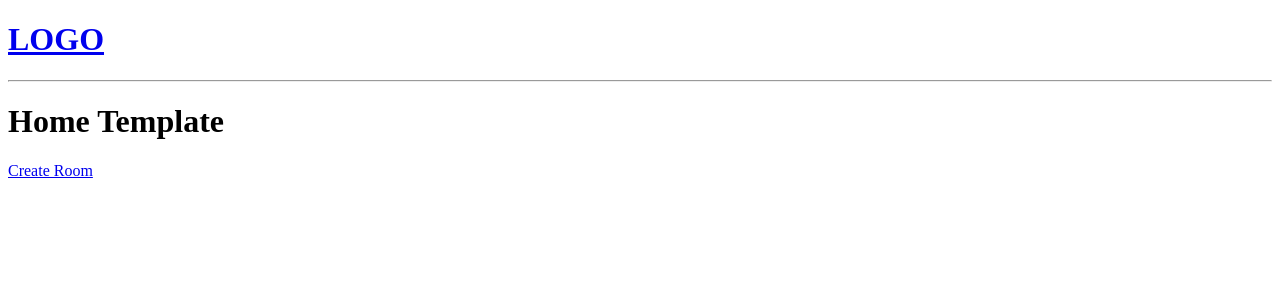
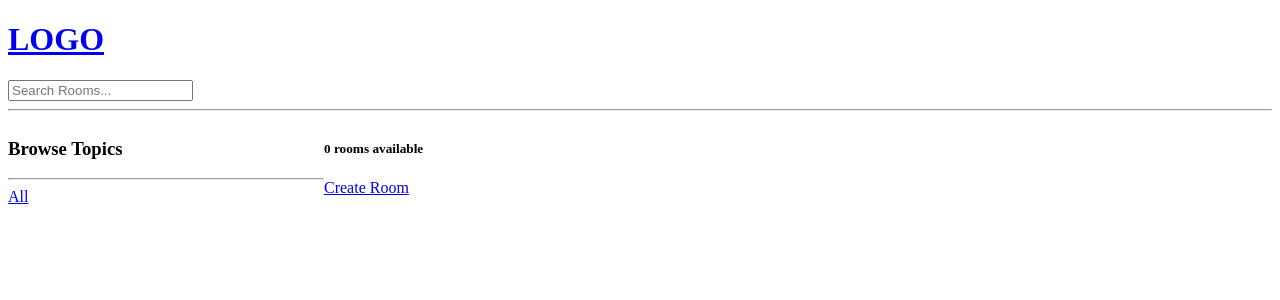
Before and after one commit to joe-mccann-dev/django-tutorial, a Django app: page / in a window 1280 px wide. Shown: the top 300 px of the page. Run offline with Django 4.2, Linux system fonts and the light colour scheme; data that the repository does not hold is empty.

Commit message:
Add search feature.

```diff
--- a/base/templates/base/home.html
+++ b/base/templates/base/home.html
@@ -2,13 +2,34 @@
 
 {% block content %}
 
-<h1>Home Template</h1>
+<style>
+  .home-container {
+    display: grid;
+    grid-template-columns: 1fr 3fr;
+  }
+</style>
 
-<div>
+<div class="home-container">
+  <div>
+    <h3>Browse Topics</h3>
+    <hr>
 
-  <a href="{% url 'create-room' %}">Create Room</a>
+    <div>
+      <a href="{% url 'home' %}">All</a>
+    </div>
+
+    {% for topic in topics %}
+      <div>
+        <a href="{% url 'home' %}?q={{topic.name}}">{{topic.name}}</a>
+      </div>
+    {% endfor %}
+  </div>
+
   <div>
-    {% for room in rooms %}
+    <h5>{{room_count}} rooms available</h5>
+    <a href="{% url 'create-room' %}">Create Room</a>
+    <div>
+      {% for room in rooms %}
       <div>
         <a href="{% url 'update-room' room.id %}">Edit</a>
         <a href="{% url 'delete-room' room.id %}">Delete</a>
@@ -17,7 +38,8 @@
         <small>{{room.topic.name}}</small>
         <hr>
       </div>
-    {% endfor %}
+      {% endfor %}
+    </div>
   </div>
 </div>
 
--- a/base/views.py
+++ b/base/views.py
@@ -1,5 +1,6 @@
 from django.shortcuts import render, redirect
-from .models import Room
+from django.db.models import Q
+from .models import Room, Topic
 from .forms import RoomForm
 
 # Create your views here.
@@ -11,8 +12,15 @@ from .forms import RoomForm
 # ]
 
 def home(request):
-    rooms = Room.objects.all()
-    context = {'rooms': rooms}
+    q = request.GET.get('q') if request.GET.get('q') != None else ''
+    rooms = Room.objects.filter(
+        Q(topic__name__icontains=q) |
+        Q(name__icontains=q) |
+        Q(description__icontains=q)
+        )
+    topics = Topic.objects.all()
+    room_count = rooms.count()
+    context = {'rooms': rooms, 'topics': topics, 'room_count': room_count}
     return render(request, 'base/home.html', context)
 
 def room(request, pk):
--- a/templates/navbar.html
+++ b/templates/navbar.html
@@ -2,4 +2,9 @@
   <h1>LOGO</h1>
 </a>
 
+<form method="GET" action="{% url 'home' %}">
+  <input type="text" name="q" placeholder="Search Rooms..."/>
+
+</form>
+
 <hr>
```
